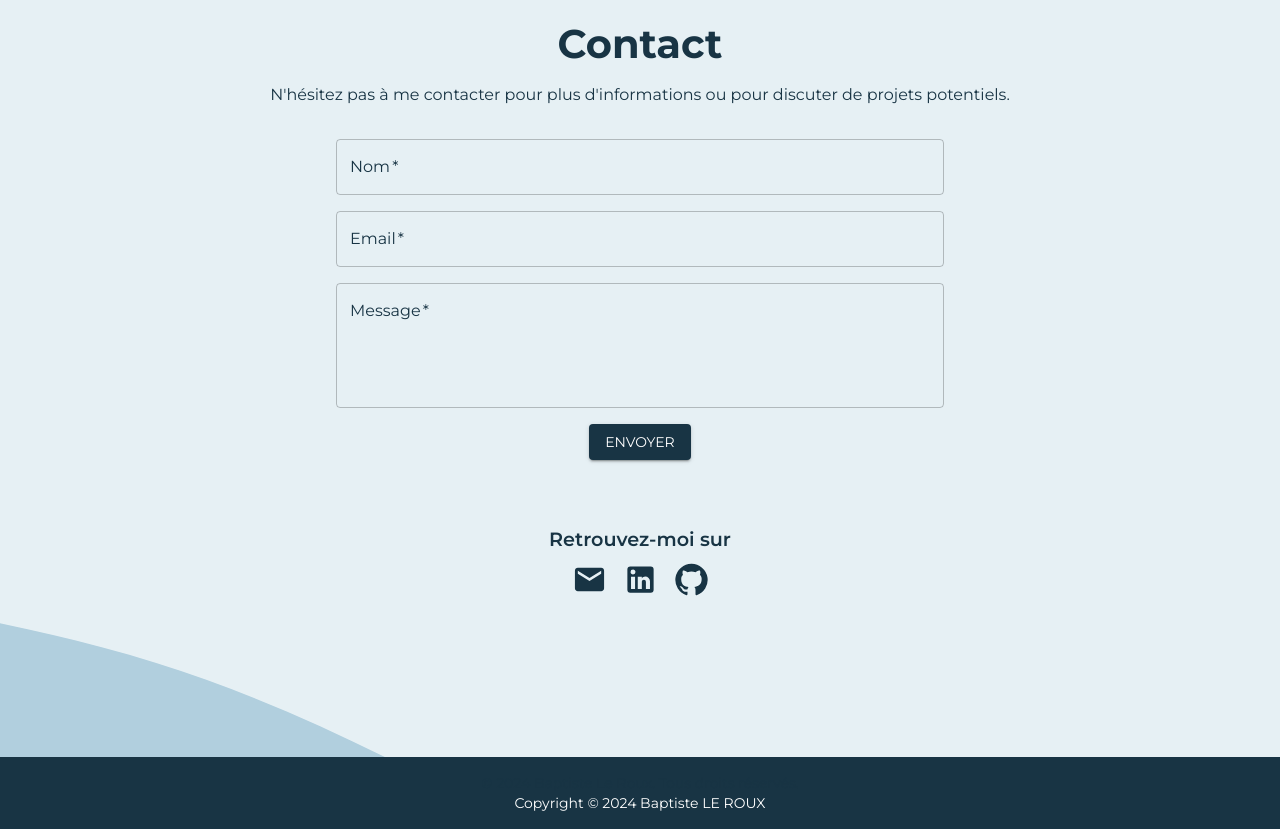
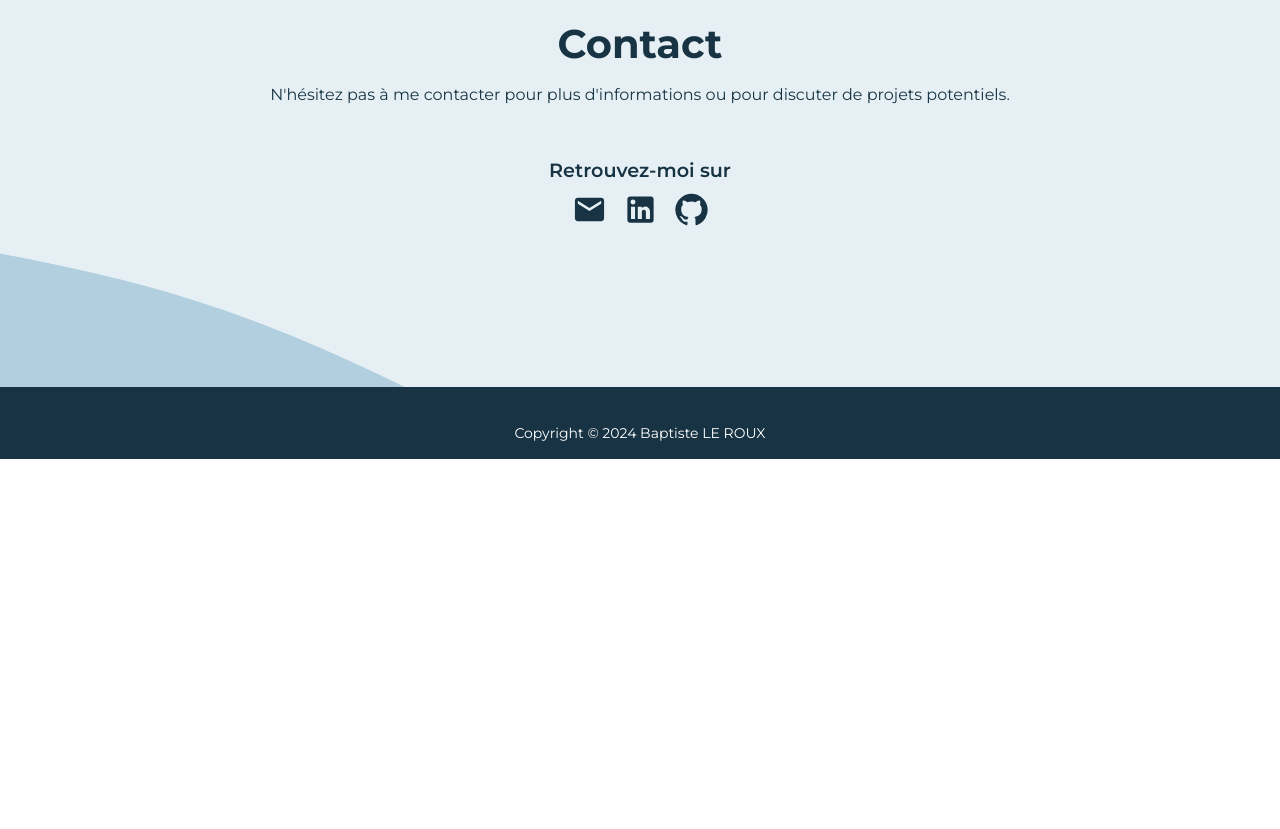
Before and after one commit to baptiste-lrx/my-portfolio, a React (Create React App) app: page / in a window 1280 px wide. Shown: the part 4700-5529 px from the top of the page. After the commit the page ends 5159 px from the top, so only its background shows below. Built offline with nearby package versions, Linux system fonts and the light colour scheme.

Commit message:
updtate framework - portfolio's sctructure

```diff
--- a/src/components/Contact.js
+++ b/src/components/Contact.js
@@ -1,81 +1,14 @@
 // src/components/Contact.js
-import React, { useState } from 'react';
-import { Typography, TextField, Button, Grid, Link, Box, Alert } from '@mui/material';
+import React, {  } from 'react';
+import { Typography, Link, Box } from '@mui/material';
 import { useTheme } from '@mui/material/styles';
-import { motion } from 'framer-motion';
 import Section from './Section';
 import EmailIcon from '@mui/icons-material/Email';
 import LinkedInIcon from '@mui/icons-material/LinkedIn';
 import GitHubIcon from '@mui/icons-material/GitHub';
-import emailjs from '@emailjs/browser'; // Import correct du package
 
 function Contact() {
   const theme = useTheme();
-
-  const [formData, setFormData] = useState({
-    name: '',
-    email: '',
-    message: '',
-  });
-
-  const [submitted, setSubmitted] = useState(false);
-  const [error, setError] = useState(false);
-
-  const handleChange = (e) => {
-    const { name, value } = e.target;
-    setFormData({ ...formData, [name]: value });
-    console.log(`Field Changed: ${name} = ${value}`); // Log des changements
-  };
-
-  const handleSubmit = (e) => {
-    e.preventDefault();
-
-    // Validation simple du formulaire
-    console.log('Form Data Submitted:', formData);
-    if (!formData.name || !formData.email || !formData.message) {
-      setError(true);
-      return;
-    }
-
-    // Configuration de EmailJS avec les variables d'environnement
-    const serviceID = process.env.REACT_APP_EMAILJS_SERVICE_ID;
-    const templateID = process.env.REACT_APP_EMAILJS_TEMPLATE_ID;
-    const publicKey = process.env.REACT_APP_EMAILJS_PUBLIC_KEY;
-
-    // Vérification des identifiants
-    console.log('Service ID:', serviceID);
-    console.log('Template ID:', templateID);
-    console.log('Public Key:', publicKey);
-
-    if (!serviceID || !templateID || !publicKey) {
-      console.error('EmailJS: Missing service ID, template ID, or public key.');
-      setError(true);
-      return;
-    }
-
-    // Envoyer l'e-mail via EmailJS
-    emailjs.send(serviceID, templateID, formData, publicKey)
-      .then((response) => {
-        console.log('SUCCESS!', response.status, response.text);
-        setSubmitted(true);
-        setError(false);
-        setFormData({
-          name: '',
-          email: '',
-          message: '',
-        });
-      }, (err) => {
-        console.log('FAILED...', err);
-        setError(true);
-      });
-  };
-
-  // Variants pour le formulaire (optionnel, peut être simplifié)
-  const formVariants = {
-    hidden: { opacity: 0 },
-    visible: { opacity: 1, transition: { duration: 1 } },
-  };
-
   return (
     <Section
       id="contact"
@@ -101,117 +34,6 @@ function Contact() {
       >
         N'hésitez pas à me contacter pour plus d'informations ou pour discuter de projets potentiels.
       </Typography>
-
-      {/* Formulaire de contact */}
-      <Grid container justifyContent="center">
-        <Grid item xs={12} sm={8} md={6}>
-          <motion.form
-            onSubmit={handleSubmit}
-            variants={formVariants}
-            initial="hidden"
-            animate="visible"
-          >
-            <Grid container spacing={2}>
-              {/* Champ Nom */}
-              <Grid item xs={12}>
-                <TextField
-                  label="Nom"
-                  name="name"
-                  variant="outlined"
-                  fullWidth
-                  required
-                  value={formData.name}
-                  onChange={handleChange}
-                  InputProps={{
-                    sx: {
-                      transition: 'transform 0.2s, border-color 0.2s',
-                      color: theme.palette.secondary.contrastText,
-                      borderColor: theme.palette.primary.main, // Bordure bleue
-                    },
-                  }}
-                  InputLabelProps={{
-                    sx: { color: theme.palette.secondary.contrastText },
-                  }}
-                />
-              </Grid>
-
-              {/* Champ Email */}
-              <Grid item xs={12}>
-                <TextField
-                  label="Email"
-                  name="email"
-                  type="email"
-                  variant="outlined"
-                  fullWidth
-                  required
-                  value={formData.email}
-                  onChange={handleChange}
-                  InputProps={{
-                    sx: {
-                      transition: 'transform 0.2s, border-color 0.2s',
-                      color: theme.palette.secondary.contrastText,
-                      borderColor: theme.palette.primary.main, // Bordure bleue
-                    },
-                  }}
-                  InputLabelProps={{
-                    sx: { color: theme.palette.secondary.contrastText },
-                  }}
-                />
-              </Grid>
-
-              {/* Champ Message */}
-              <Grid item xs={12}>
-                <TextField
-                  label="Message"
-                  name="message"
-                  variant="outlined"
-                  fullWidth
-                  required
-                  multiline
-                  rows={4}
-                  value={formData.message}
-                  onChange={handleChange}
-                  InputProps={{
-                    sx: {
-                      transition: 'transform 0.2s, border-color 0.2s',
-                      color: theme.palette.secondary.contrastText,
-                      borderColor: theme.palette.primary.main, // Bordure bleue
-                    },
-                  }}
-                  InputLabelProps={{
-                    sx: { color: theme.palette.secondary.contrastText },
-                  }}
-                />
-              </Grid>
-
-              {/* Bouton de soumission */}
-              <Grid item xs={12} sx={{ textAlign: 'center' }}>
-                <Button type="submit" variant="contained" color="primary">
-                  Envoyer
-                </Button>
-              </Grid>
-
-              {/* Message de succès */}
-              {submitted && (
-                <Grid item xs={12}>
-                  <Alert severity="success" onClose={() => setSubmitted(false)}>
-                    Votre message a été envoyé avec succès !
-                  </Alert>
-                </Grid>
-              )}
-
-              {/* Message d'erreur */}
-              {error && (
-                <Grid item xs={12}>
-                  <Alert severity="error" onClose={() => setError(false)}>
-                    Veuillez remplir tous les champs avant de soumettre.
-                  </Alert>
-                </Grid>
-              )}
-            </Grid>
-          </motion.form>
-        </Grid>
-      </Grid>
 
       {/* Liens vers les réseaux sociaux */}
       <Box sx={{ mt: 6, textAlign: 'center' }}>
--- a/src/components/Profile.js
+++ b/src/components/Profile.js
@@ -76,7 +76,6 @@ function Profile() {
             variants={avatarVariants}
             initial="hidden"
             animate="visible"
-            whileHover="hover"
           >
             <Avatar
               alt="Baptiste Le Roux"
--- a/src/components/Projects.js
+++ b/src/components/Projects.js
@@ -28,9 +28,9 @@ const projects = [
     title: 'Création d\'un chatbot spécialisé dans les relations humaines',
     description: 'Le but de se projet est de voir jusqu\'ou peut on aller dans l\'entrainement d\'pour converser de manière informel',
     image: image3,
-    link: 'https://github.com/votre-utilisateur/domotique-arduino',
+    link: 'https://github.com/baptiste-lrx/chat-bot_human-relation',
   },
-  // Ajoutez d'autres projets ici
+  // Ajout d'autres projets ici
 ];
 
 function Projects() {
```
